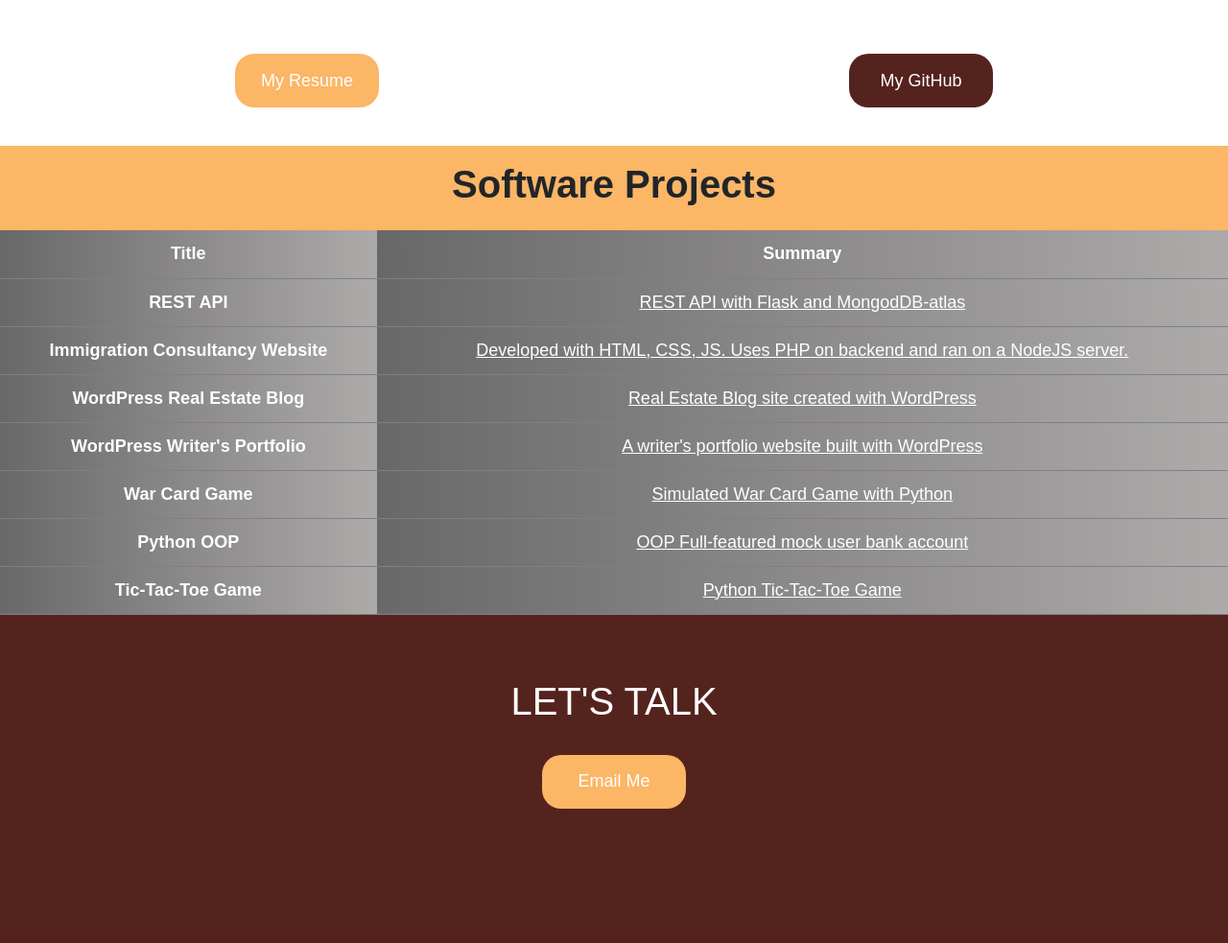
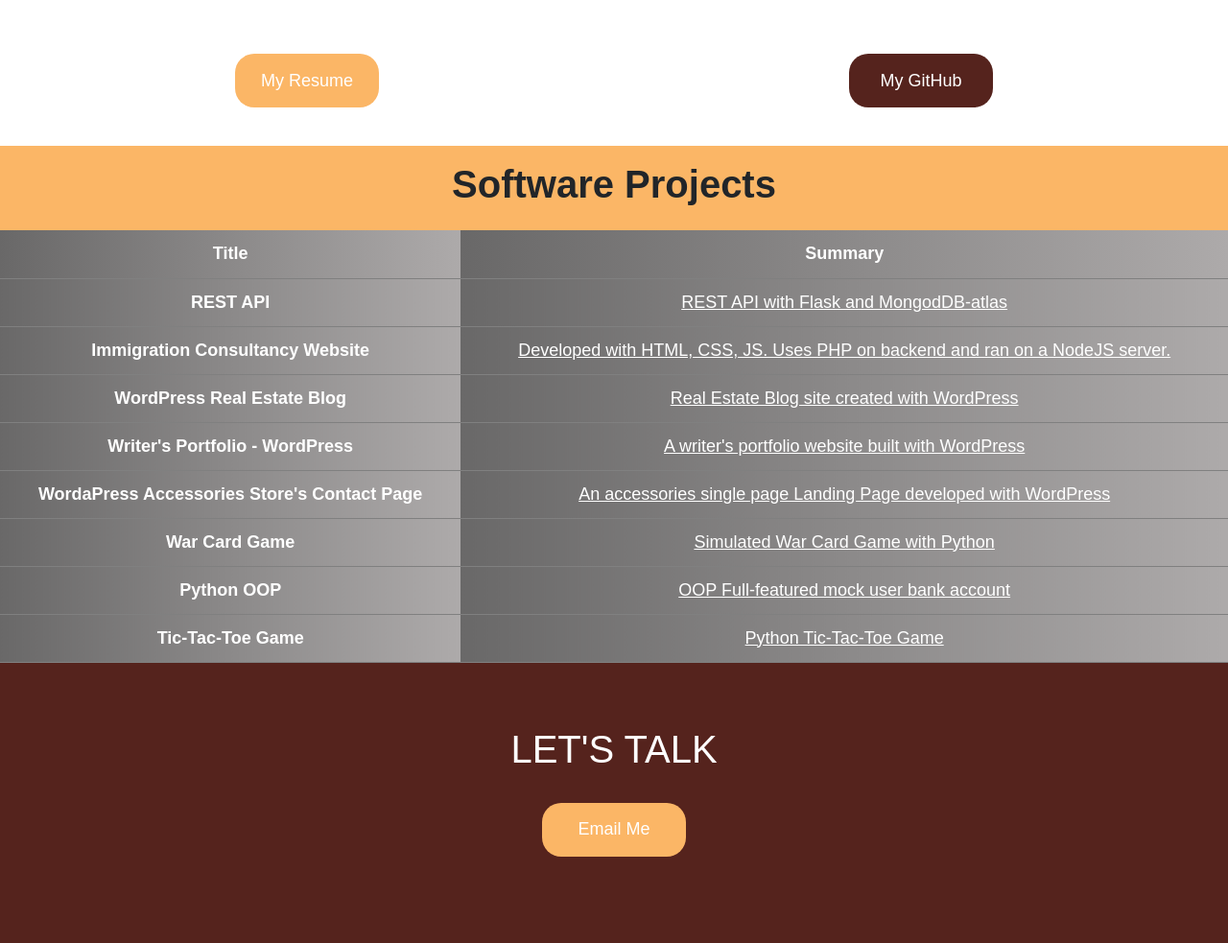
Before and after one commit to classAnon/portfolio3, a Flask app: page / in a window 1280 px wide. Shown: the part 1574-2557 px from the top of the page at 96% size. Before the commit the page ends 2417 px from the top, so only its background shows below. Run offline with Flask 2, Linux system fonts and the light colour scheme; some libraries are stand-ins or nearby versions; some web fonts are replaced.

Commit message:
new project

```diff
--- a/templates/home.html
+++ b/templates/home.html
@@ -115,8 +115,12 @@
                     <td><a href="https://buildboxng.com/" target="_blank">Real Estate Blog site created with WordPress</a></td>
                 </tr>
                 <tr>
-                    <th>WordPress Writer's Portfolio</th>
+                    <th>Writer's Portfolio - WordPress</th>
                     <td><a href="https://rachaelasik.com/" target="_blank">A writer's portfolio website built with WordPress</a></td>
+                </tr>
+                <tr>
+                    <th>WordaPress Accessories Store's Contact Page</th>
+                    <td><a href="https://peppystores247.com/" target="_blank">An accessories single page Landing Page developed with WordPress</a></td>
                 </tr>
                 <tr>
                     <th>War Card Game</th>
```
